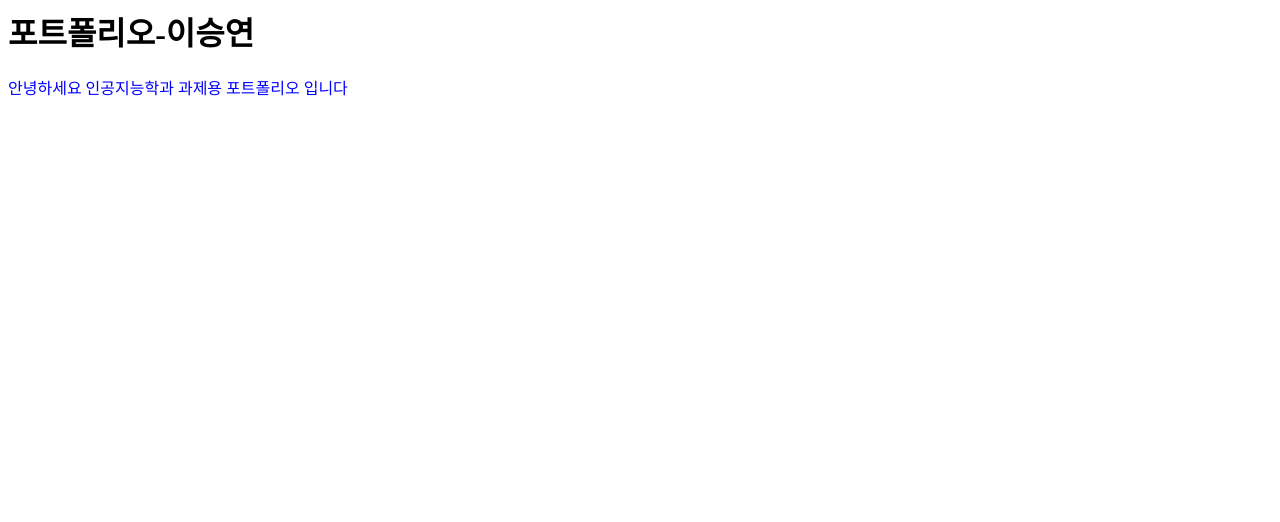
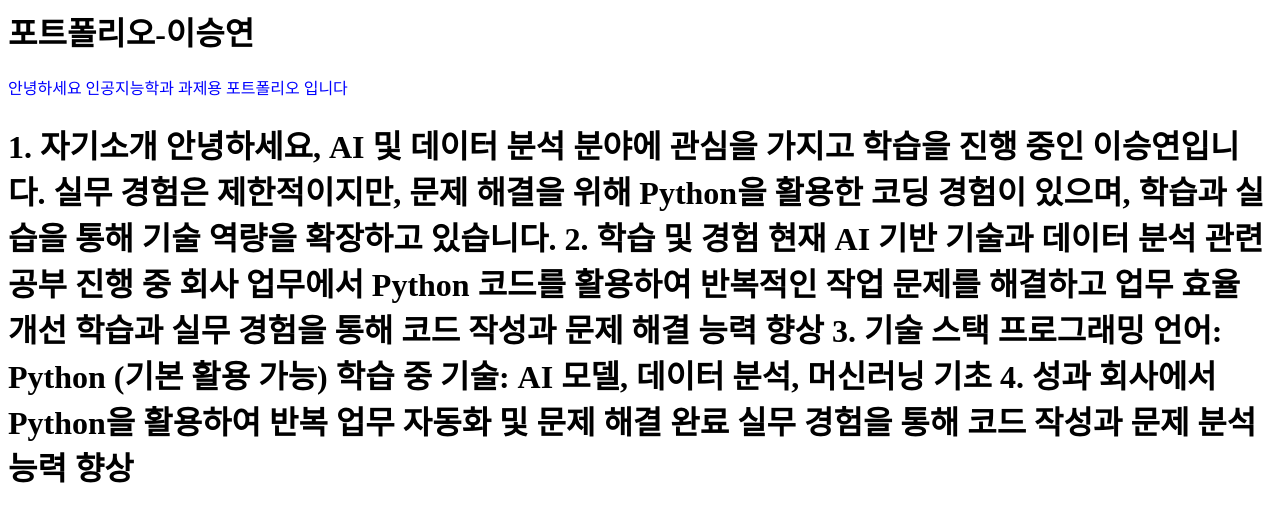
Before and after one commit to seungyeon-25/lsy, a plain HTML site: page index.html in a window 1280 px wide. Drawn offline with Linux system fonts and the light colour scheme.

Commit message:
Update index.html

```diff
--- a/index.html
+++ b/index.html
@@ -1,2 +1,26 @@
 <h1>포트폴리오-이승연</h1>
 <p style="color: blue;">안녕하세요 인공지능학과 과제용 포트폴리오 입니다</p>
+<h1>1. 자기소개
+
+안녕하세요, AI 및 데이터 분석 분야에 관심을 가지고 학습을 진행 중인 이승연입니다.
+실무 경험은 제한적이지만, 문제 해결을 위해 Python을 활용한 코딩 경험이 있으며, 학습과 실습을 통해 기술 역량을 확장하고 있습니다.
+
+2. 학습 및 경험
+
+현재 AI 기반 기술과 데이터 분석 관련 공부 진행 중
+
+회사 업무에서 Python 코드를 활용하여 반복적인 작업 문제를 해결하고 업무 효율 개선
+
+학습과 실무 경험을 통해 코드 작성과 문제 해결 능력 향상
+
+3. 기술 스택
+
+프로그래밍 언어: Python (기본 활용 가능)
+
+학습 중 기술: AI 모델, 데이터 분석, 머신러닝 기초
+
+4. 성과
+
+회사에서 Python을 활용하여 반복 업무 자동화 및 문제 해결 완료
+
+실무 경험을 통해 코드 작성과 문제 분석 능력 향상</h1>
```
